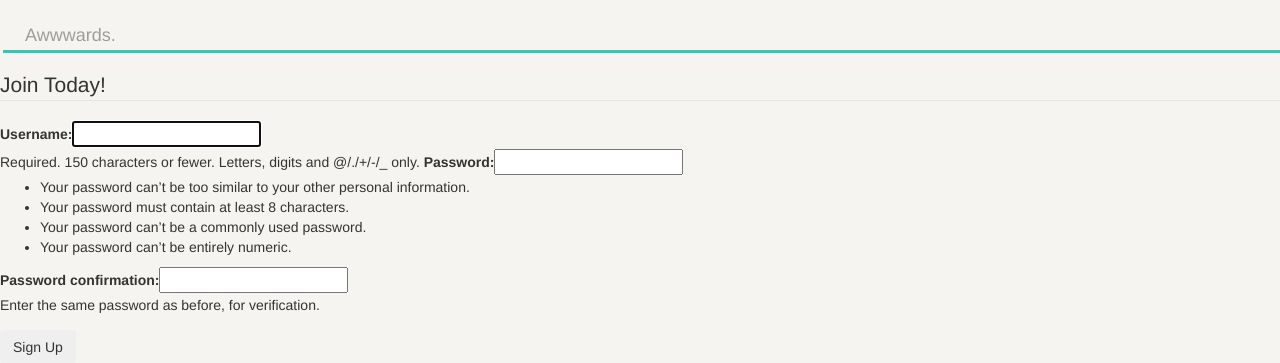
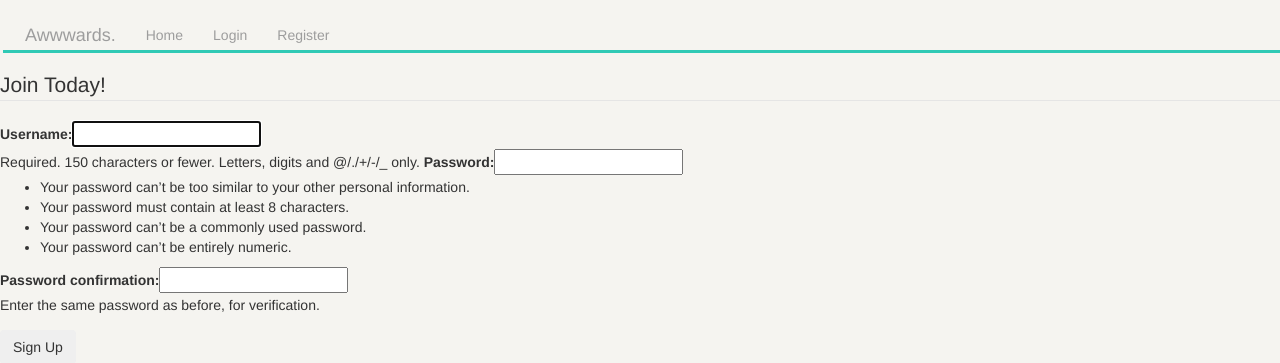
Before and after one commit to alishakavene/Awwwards, a Django app: page /register/ in a window 1280 px wide. Shown: the top 363 px of the page. Run offline with Django 3.2, Linux system fonts and the light colour scheme; some libraries are stand-ins or nearby versions.

Commit message:
edit navbar add register button

```diff
--- a/awwards/templates/navbar.html
+++ b/awwards/templates/navbar.html
@@ -13,7 +13,14 @@
             <div class="navbar-header">
                 <a class="navbar-brand" href="/awwards/">Awwwards.</a>
             </div>
+            <div class="navbar-collapse collapse">
+                <ul class="nav navbar-nav">
+                    <li><a href="/">Home</a></li>
+                    <li><a href="/">Login</a></li>
+                    <li><a href="/">Register</a></li>
+            </div>
         </div>
+
     </nav>
 </body>
 
```
